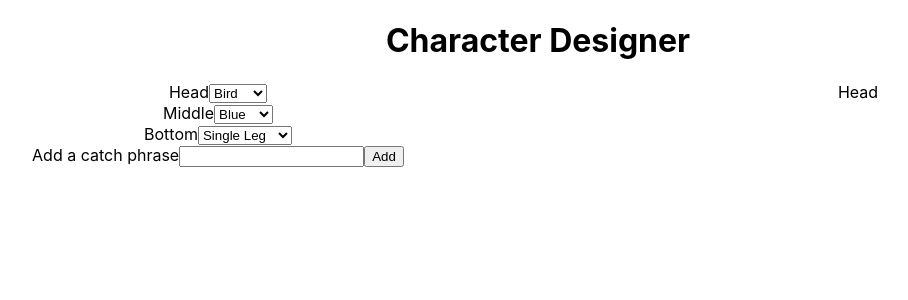
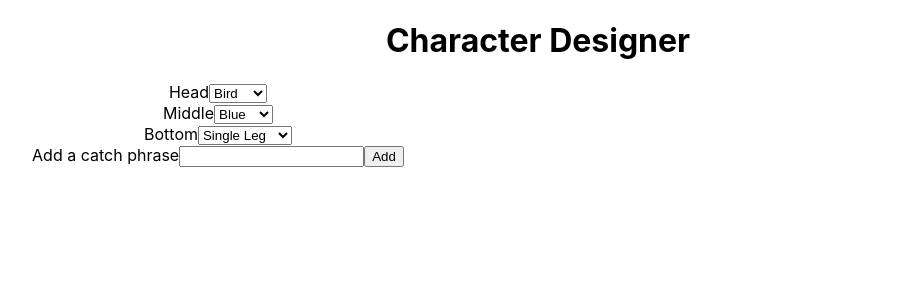
Before and after one commit to acleland/react-character-designer, a React (Create React App) app: page / in a window 1280 px wide. Shown: the top 300 px of the page, without its empty margins (102-1010 px from the left). Built offline with nearby package versions, Linux system fonts and the light colour scheme.

Commit message:
implemented first hook

```diff
--- /dev/null
+++ b/src/components/Character/Character.js
@@ -0,0 +1,9 @@
+import React from 'react';
+
+export default function Character({ head }) {
+  return (
+    <div className="character">
+      <div className="head">{head}</div>
+    </div>
+  );
+}
--- a/src/components/Head/Head.js
+++ /dev/null
@@ -1,5 +0,0 @@
-import React from 'react';
-
-export default function Head(props) {
-  return <div>Head</div>;
-}
--- a/src/components/Home/Home.js
+++ b/src/components/Home/Home.js
@@ -2,18 +2,30 @@ import React, { useState } from 'react';
 
 import './Home.css';
 
-import Head from '../Head/Head.js';
+import Character from '../Character/Character.js';
 import Picker from '../Picker/Picker.js';
 
 export default function Home(props) {
+  const [head, setHead] = useState('');
+
   return (
     <main>
       <div className="left">
-        <Picker />
+        <Picker
+          {...{
+            head,
+            setHead,
+          }}
+        />
       </div>
+
       <div className="right">
         <div className="character">
-          <Head />
+          <Character
+            {...{
+              head,
+            }}
+          />
         </div>
       </div>
     </main>
--- a/src/components/Picker/Picker.js
+++ b/src/components/Picker/Picker.js
@@ -1,11 +1,11 @@
 import React from 'react';
 
-export default function Picker() {
+export default function Picker({ head, setHead }) {
   return (
     <div className="picker">
       <label>
         Head
-        <select id="head-dropdown">
+        <select id="head-dropdown" value={head} onChange={(e) => setHead(e.target.value)}>
           <option value="bird">Bird</option>
           <option value="duck">Duck</option>
           <option value="dog">Dog</option>
```
